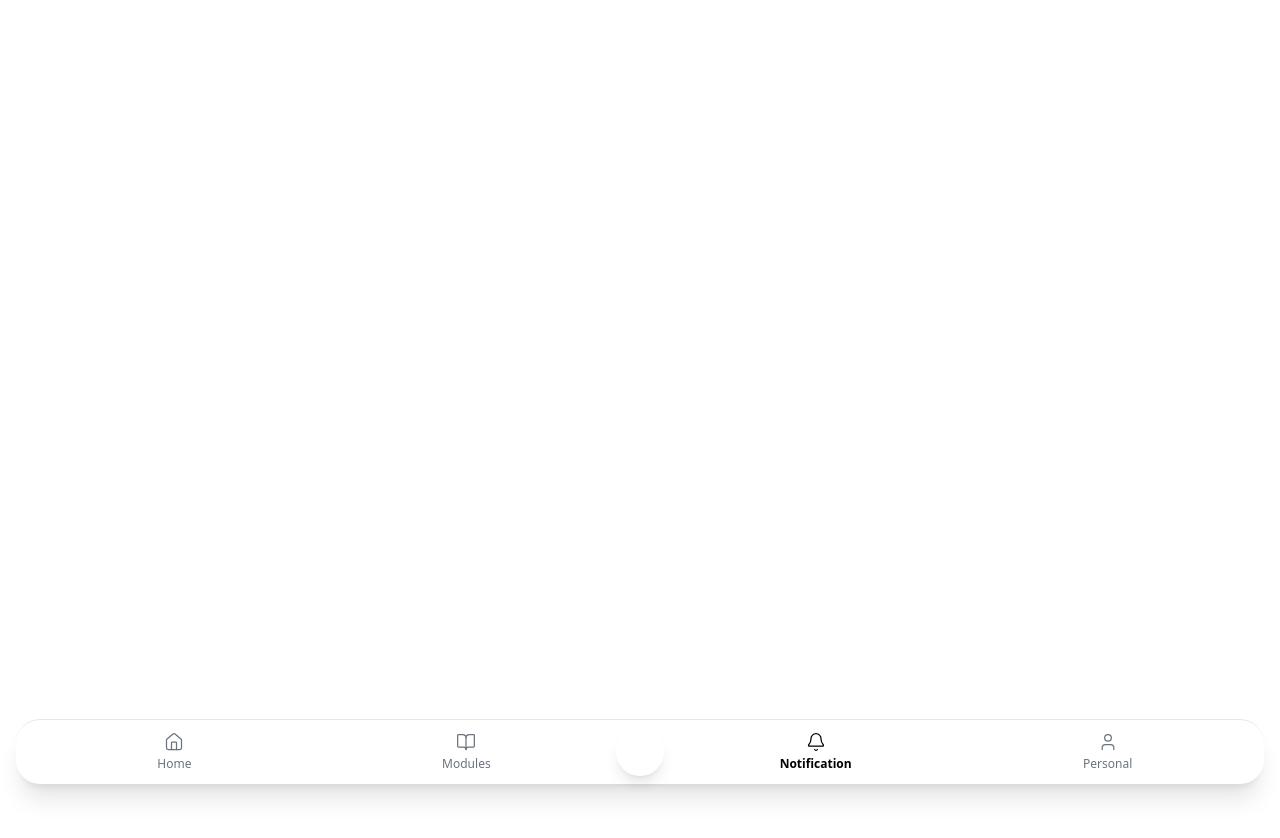
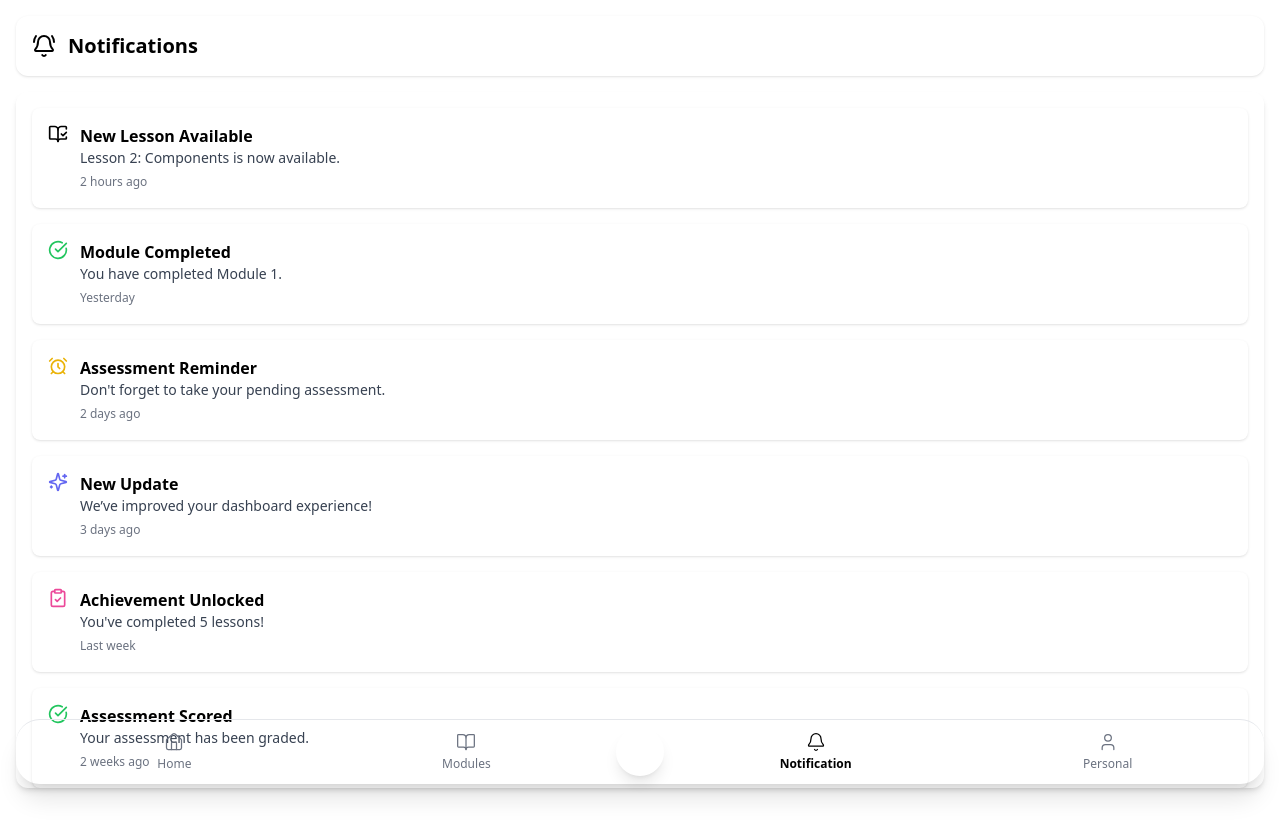
Before and after one commit to tortangChris/EduAR-IL, a React (Vite) app: page /notification in a window 1280 px wide. Shown: the top 838 px of the page. Before the commit the page ends 800 px from the top, so only its background shows below. Built offline with nearby package versions, Linux system fonts and the light colour scheme.

Commit message:
add notification content

```diff
--- /dev/null
+++ b/src/components/NotificationContent.jsx
@@ -0,0 +1,73 @@
+import React from "react";
+import {
+  BookOpenCheck,
+  CheckCircle,
+  AlarmClock,
+  Sparkles,
+  ClipboardCheck,
+} from "lucide-react";
+
+const NotificationContent = () => {
+  const notifications = [
+    {
+      title: "New Lesson Available",
+      message: "Lesson 2: Components is now available.",
+      time: "2 hours ago",
+      icon: <BookOpenCheck className="w-5 h-5 text-primary" />,
+    },
+    {
+      title: "Module Completed",
+      message: "You have completed Module 1.",
+      time: "Yesterday",
+      icon: <CheckCircle className="w-5 h-5 text-green-500" />,
+    },
+    {
+      title: "Assessment Reminder",
+      message: "Don't forget to take your pending assessment.",
+      time: "2 days ago",
+      icon: <AlarmClock className="w-5 h-5 text-yellow-500" />,
+    },
+    {
+      title: "New Update",
+      message: "We’ve improved your dashboard experience!",
+      time: "3 days ago",
+      icon: <Sparkles className="w-5 h-5 text-indigo-500" />,
+    },
+    {
+      title: "Achievement Unlocked",
+      message: "You've completed 5 lessons!",
+      time: "Last week",
+      icon: <ClipboardCheck className="w-5 h-5 text-pink-500" />,
+    },
+    {
+      title: "Assessment Scored",
+      message: "Your assessment has been graded.",
+      time: "2 weeks ago",
+      icon: <CheckCircle className="w-5 h-5 text-green-500" />,
+    },
+  ];
+
+  return (
+    <div className="bg-base-200 rounded-xl shadow-md h-[calc(100vh-6.5rem)] overflow-y-auto p-4 space-y-4">
+      {notifications.map((item, index) => (
+        <div
+          key={index}
+          className="bg-white dark:bg-neutral rounded-lg p-4 shadow flex gap-3 items-start"
+        >
+          <div>{item.icon}</div>
+          <div className="flex-1">
+            <span className="font-semibold text-base text-primary">
+              {item.title}
+            </span>
+            <p className="text-sm text-gray-700 dark:text-gray-300">
+              {item.message}
+            </p>
+            <span className="text-xs text-gray-500">{item.time}</span>
+          </div>
+        </div>
+      ))}
+    </div>
+  );
+};
+
+export default NotificationContent;
--- /dev/null
+++ b/src/components/NotificationHeader.jsx
@@ -0,0 +1,15 @@
+import React from "react";
+import { BellRing } from "lucide-react";
+
+const NotificationHeader = () => {
+  return (
+    <div className="sticky top-0 z-10">
+      <div className="bg-base-200 rounded-xl shadow p-4 flex items-center gap-3">
+        <BellRing className="w-6 h-6 text-primary" />
+        <h2 className="text-xl font-bold">Notifications</h2>
+      </div>
+    </div>
+  );
+};
+
+export default NotificationHeader;
--- a/src/pages/Notification.jsx
+++ b/src/pages/Notification.jsx
@@ -1,7 +1,15 @@
+// pages/Notification.jsx
 import React from "react";
+import NotificationHeader from "../components/NotificationHeader";
+import NotificationContent from "../components/NotificationContent";
 
 const Notification = () => {
-  return <div></div>;
+  return (
+    <div className="h-screen p-4 bg-base-100 space-y-4">
+      <NotificationHeader />
+      <NotificationContent />
+    </div>
+  );
 };
 
 export default Notification;
```
